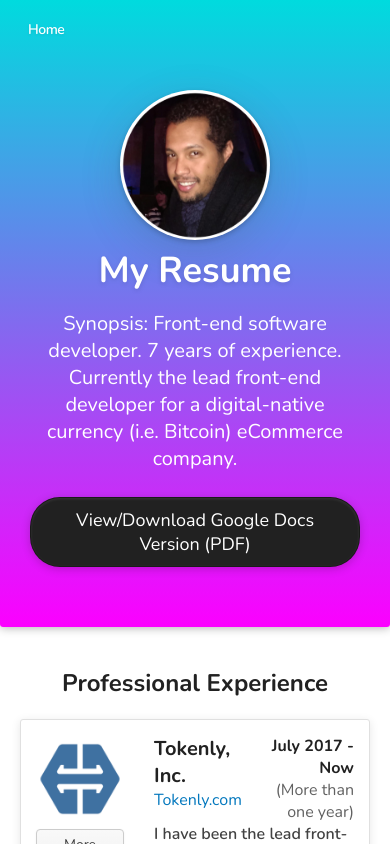
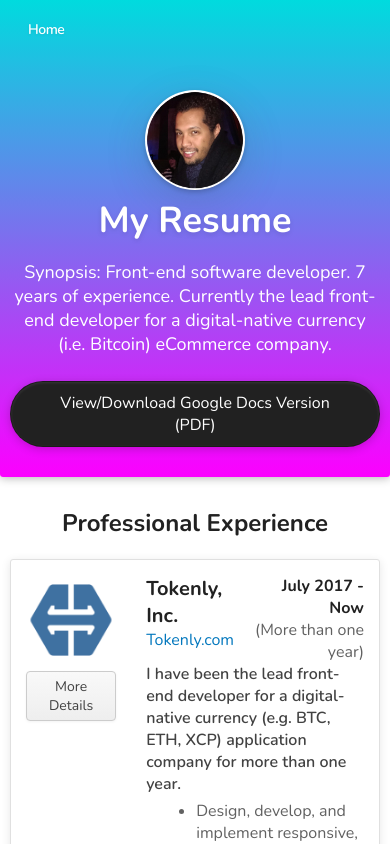
Before and after one commit to randolrs/red-panda, a React (Create React App) app: page /resume in a window 390 px wide. Shown: the top 844 px of the page. Built offline with nearby package versions, Linux system fonts and the light colour scheme.

Commit message:
update hero copy

```diff
--- a/src/App.css
+++ b/src/App.css
@@ -128,7 +128,7 @@ body::-webkit-scrollbar-thumb {
   padding: 50px; }
   .content__main-cta {
     padding: 10px 30px;
-    border-radius: 30px;
+    border-radius: 60px;
     background: #212121;
     border: 1px solid rgba(0, 0, 0, 0.2);
     display: inline-block;
@@ -219,7 +219,7 @@ body::-webkit-scrollbar-thumb {
       background: #212121;
       cursor: pointer;
       font-size: 18px;
-      box-shadow: 0px 2px 10px rgba(0, 0, 0, 0.2), inset 0px 1px 3px rgba(255, 255, 255, 0.1);
+      box-shadow: 0px 2px 10px rgba(0, 0, 0, 0.2), inset 0px 1px 2px rgba(255, 255, 255, 0.05);
       border: 1px solid rgba(0, 0, 0, 0.2); }
       .home__content__main-cta i {
         display: inline-block;
@@ -587,12 +587,15 @@ body::-webkit-scrollbar-thumb {
 @media (max-width: 900px) {
   .page-header {
     margin-bottom: 20px;
+    padding: 15px;
     padding-top: 90px;
     padding-bottom: 60px; }
   .content {
     padding: 20px; }
     .content section h2 {
       font-size: 24px; }
+    .content__main-cta {
+      font-size: 16px; }
   .home__content {
     padding: 10px; }
     .home__content__header {
@@ -602,6 +605,8 @@ body::-webkit-scrollbar-thumb {
     .home__content__img {
       width: 150px;
       height: 150px; }
+    .home__content__main-cta {
+      width: 66.6%; }
   .page-header__content h1 {
     font-size: 36px; }
   .page-header__content h2 {
@@ -631,6 +636,14 @@ body::-webkit-scrollbar-thumb {
       font-size: 40px; } }
 
 @media (max-width: 600px) {
+  .page-header {
+    padding: 10px;
+    padding-top: 90px;
+    padding-bottom: 30px; }
+    .page-header__content h2 {
+      font-size: 18px; }
+  .content {
+    padding: 10px; }
   .navigation__link--button {
     font-size: 14px;
     margin-left: 3px;
@@ -651,9 +664,12 @@ body::-webkit-scrollbar-thumb {
   .home__content__header {
     font-size: 36px; }
     .home__content__header--secondary {
-      font-size: 20px; }
+      font-size: 18px; }
   .home__content__main-cta {
     width: 100%; }
+  .home__content__img {
+    width: 100px;
+    height: 100px; }
   .home-section__content {
     padding: 100px 15px; }
     .home-section__content__header {
--- a/src/components/home/partials/hero.js
+++ b/src/components/home/partials/hero.js
@@ -17,7 +17,7 @@ class Hero extends Component {
 					<p className="home__content__header--secondary">
 						<span>Software Developer</span>&nbsp;•&nbsp;
 						<span>Crypto Enthusiast</span>&nbsp;•&nbsp;
-						<span>Something something dark side</span>
+						<span>Econometrician</span>
 					</p>
 					<div className="centered">
 						<a
--- a/src/styles/2-views/main.css
+++ b/src/styles/2-views/main.css
@@ -9,7 +9,7 @@
   padding: 50px; }
   .content__main-cta {
     padding: 10px 30px;
-    border-radius: 30px;
+    border-radius: 60px;
     background: #212121;
     border: 1px solid rgba(0, 0, 0, 0.2);
     display: inline-block;
@@ -100,7 +100,7 @@
       background: #212121;
       cursor: pointer;
       font-size: 18px;
-      box-shadow: 0px 2px 10px rgba(0, 0, 0, 0.2), inset 0px 1px 3px rgba(255, 255, 255, 0.1);
+      box-shadow: 0px 2px 10px rgba(0, 0, 0, 0.2), inset 0px 1px 2px rgba(255, 255, 255, 0.05);
       border: 1px solid rgba(0, 0, 0, 0.2); }
       .home__content__main-cta i {
         display: inline-block;
@@ -468,12 +468,15 @@
 @media (max-width: 900px) {
   .page-header {
     margin-bottom: 20px;
+    padding: 15px;
     padding-top: 90px;
     padding-bottom: 60px; }
   .content {
     padding: 20px; }
     .content section h2 {
       font-size: 24px; }
+    .content__main-cta {
+      font-size: 16px; }
   .home__content {
     padding: 10px; }
     .home__content__header {
@@ -483,6 +486,8 @@
     .home__content__img {
       width: 150px;
       height: 150px; }
+    .home__content__main-cta {
+      width: 66.6%; }
   .page-header__content h1 {
     font-size: 36px; }
   .page-header__content h2 {
@@ -512,6 +517,14 @@
       font-size: 40px; } }
 
 @media (max-width: 600px) {
+  .page-header {
+    padding: 10px;
+    padding-top: 90px;
+    padding-bottom: 30px; }
+    .page-header__content h2 {
+      font-size: 18px; }
+  .content {
+    padding: 10px; }
   .navigation__link--button {
     font-size: 14px;
     margin-left: 3px;
@@ -532,9 +545,12 @@
   .home__content__header {
     font-size: 36px; }
     .home__content__header--secondary {
-      font-size: 20px; }
+      font-size: 18px; }
   .home__content__main-cta {
     width: 100%; }
+  .home__content__img {
+    width: 100px;
+    height: 100px; }
   .home-section__content {
     padding: 100px 15px; }
     .home-section__content__header {
--- a/src/styles/2-views/main.sass
+++ b/src/styles/2-views/main.sass
@@ -11,7 +11,7 @@
 	padding: 50px
 	&__main-cta
 		padding: 10px 30px
-		border-radius: 30px
+		border-radius: 60px
 		background: #212121
 		border: 1px solid rgba(0,0,0,0.2)
 		display: inline-block
@@ -103,7 +103,7 @@
 			background: #212121
 			cursor: pointer
 			font-size: 18px
-			box-shadow: 0px 2px 10px rgba(0,0,0,0.2), inset 0px 1px 3px rgba(255,255,255,0.1)
+			box-shadow: 0px 2px 10px rgba(0,0,0,0.2), inset 0px 1px 2px rgba(255,255,255,0.05)
 			border: 1px solid rgba(0,0,0,0.2)
 			i
 				display: inline-block
@@ -477,6 +477,7 @@
 @media(max-width: 900px)
 	.page-header
 		margin-bottom: 20px
+		padding: 15px
 		padding-top: 90px
 		padding-bottom: 60px
 	.content
@@ -484,6 +485,8 @@
 		section
 			h2
 				font-size: 24px
+		&__main-cta
+			font-size: 16px
 	.home__content
 		padding: 10px
 		&__header
@@ -493,6 +496,8 @@
 		&__img
 			width: 150px
 			height: 150px
+		&__main-cta
+			width: 66.6%
 	.page-header__content
 		h1
 			font-size: 36px
@@ -525,6 +530,15 @@
 		&__header
 			font-size: 40px
 @media(max-width: 600px)
+	.page-header
+		padding: 10px
+		padding-top: 90px
+		padding-bottom: 30px
+		&__content
+			h2
+				font-size: 18px
+	.content
+		padding: 10px
 	.navigation__link
 		&--button
 			font-size: 14px
@@ -547,9 +561,12 @@
 		&__header
 			font-size: 36px
 			&--secondary
-				font-size: 20px
+				font-size: 18px
 		&__main-cta
 			width: 100%
+		&__img
+			width: 100px
+			height: 100px
 	.home-section__content
 		padding: 100px 15px
 		&__header
```
